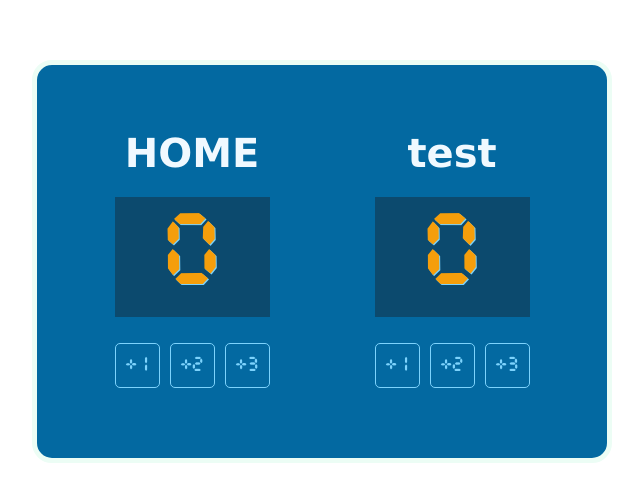
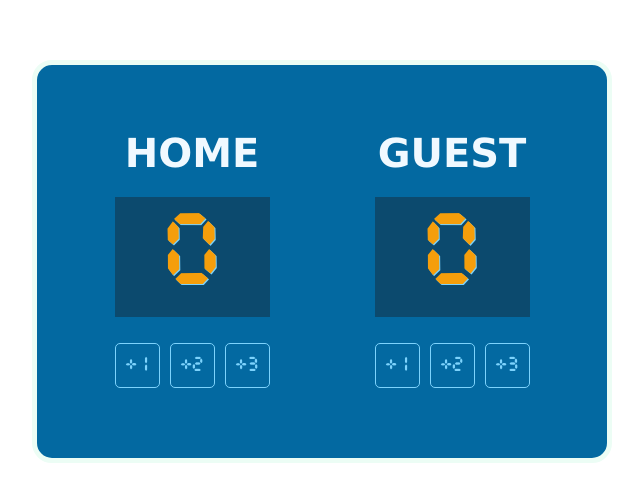
Before and after one commit to Aubreewee/Basketball-scoreboard, a plain HTML site: page index.html in a window 1280 px wide. Shown: the part 240-742 px from the top of the page, without its empty margins (318-961 px from the left). Drawn offline with Linux system fonts and the light colour scheme; files whose address does not match are found by name.

Commit message:
To restore the origin

```diff
--- a/index.html
+++ b/index.html
@@ -21,7 +21,7 @@
         </div>
 
         <div class="whole" id="guest-side">
-            <h3 class="title">test</h3>
+            <h3 class="title">GUEST</h3>
             <h3 class="scores" id="guest-score-el">0</h3>
             <div class="score-btns">
                 <button class="score-btn" id="plus-one-btn" onclick="guestPlusOne()">+1</button>
```
